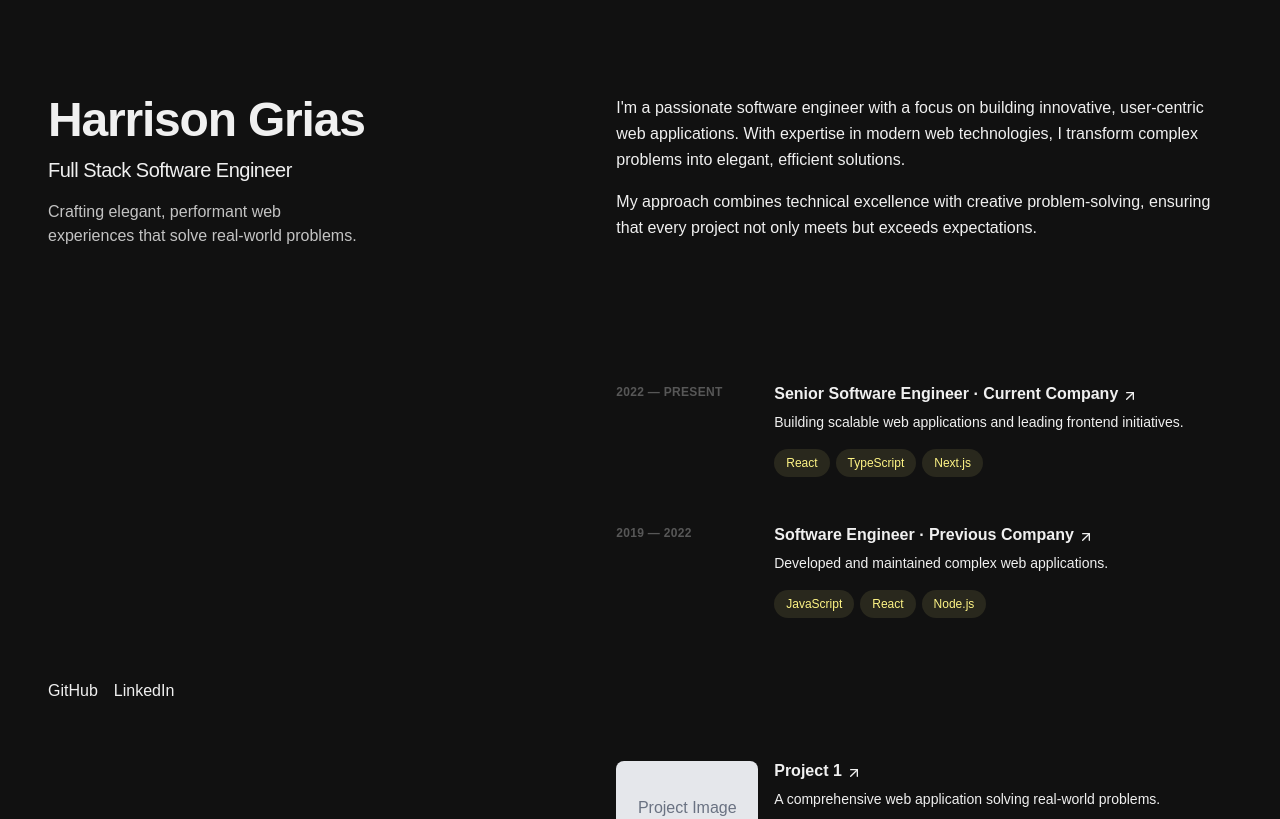
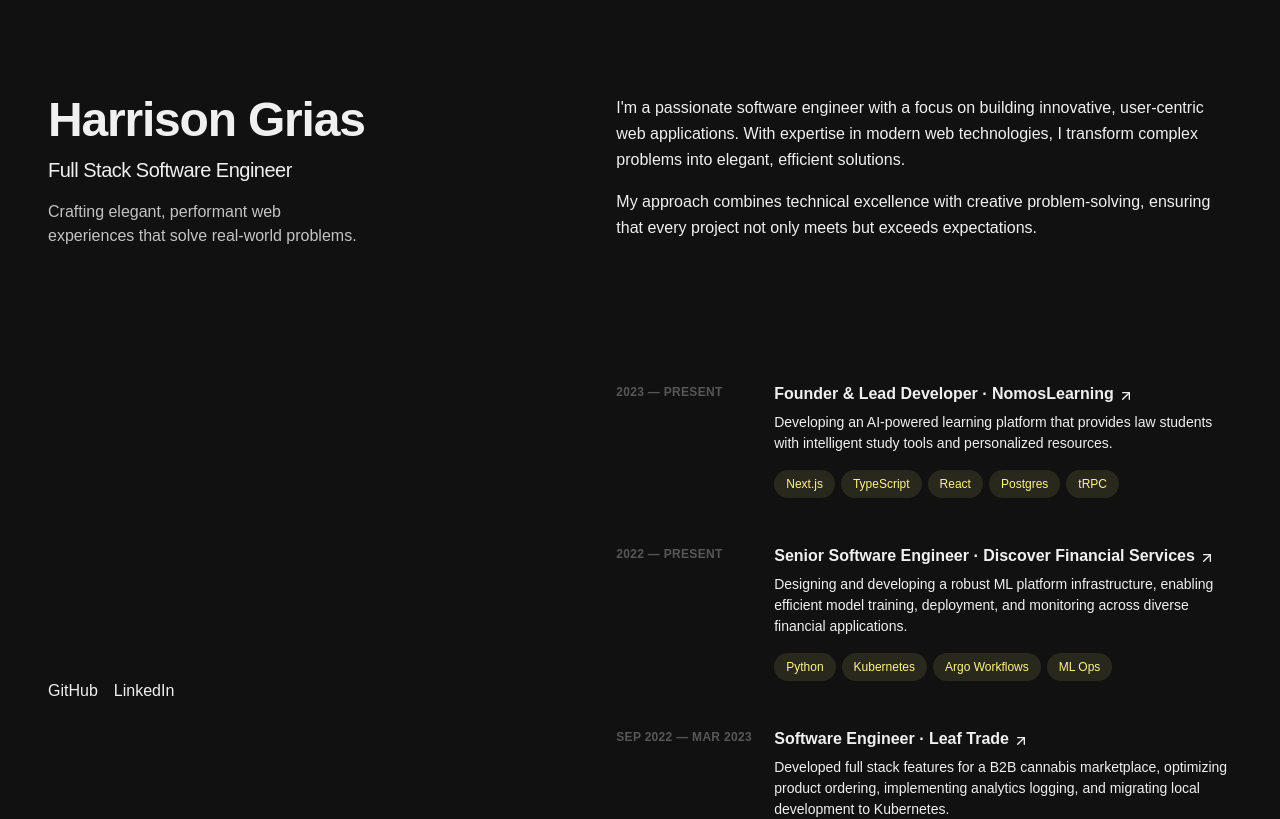
Before and after one commit to hgrias/harrisongrias.com, a Next.js app: page / in a window 1280 px wide. Shown: the top 819 px of the page. Built offline with nearby package versions, Linux system fonts and the light colour scheme.

Commit message:
feat: add in relevant experience

```diff
--- a/src/app/page.tsx
+++ b/src/app/page.tsx
@@ -11,19 +11,43 @@
 
   const experience = [
     {
-      company: "Current Company",
+      company: "NomosLearning",
+      title: "Founder & Lead Developer",
+      period: "2023 — Present",
+      description:
+        "Developing an AI-powered learning platform that provides law students with intelligent study tools and personalized resources.",
+      technologies: ["Next.js", "TypeScript", "React", "Postgres", "tRPC"],
+    },
+    {
+      company: "Discover Financial Services",
       title: "Senior Software Engineer",
       period: "2022 — Present",
       description:
-        "Building scalable web applications and leading frontend initiatives.",
-      technologies: ["React", "TypeScript", "Next.js"],
+        "Designing and developing a robust ML platform infrastructure, enabling efficient model training, deployment, and monitoring across diverse financial applications.",
+      technologies: ["Python", "Kubernetes", "Argo Workflows", "ML Ops"],
     },
     {
-      company: "Previous Company",
+      company: "Leaf Trade",
       title: "Software Engineer",
-      period: "2019 — 2022",
-      description: "Developed and maintained complex web applications.",
-      technologies: ["JavaScript", "React", "Node.js"],
+      period: "Sep 2022 — Mar 2023",
+      description:
+        "Developed full stack features for a B2B cannabis marketplace, optimizing product ordering, implementing analytics logging, and migrating local development to Kubernetes.",
+      technologies: [
+        "Python",
+        "Django",
+        "Typescript",
+        "React",
+        "Postgres",
+        "AWS",
+      ],
+    },
+    {
+      company: "Publicis Sapient",
+      title: "Software Engineer",
+      period: "Feb 2020 — Sep 2022",
+      description:
+        "Built data visualization tools and automated Airflow ETL pipelines to help ad ops teams analyze customer insights. Deployed secure, scalable infrastructure on AWS and GCP for client workflow testing and deployment.",
+      technologies: ["Python", "Kubernetes", "Data Engineering", "AWS", "GCP"],
     },
   ];
 
```
